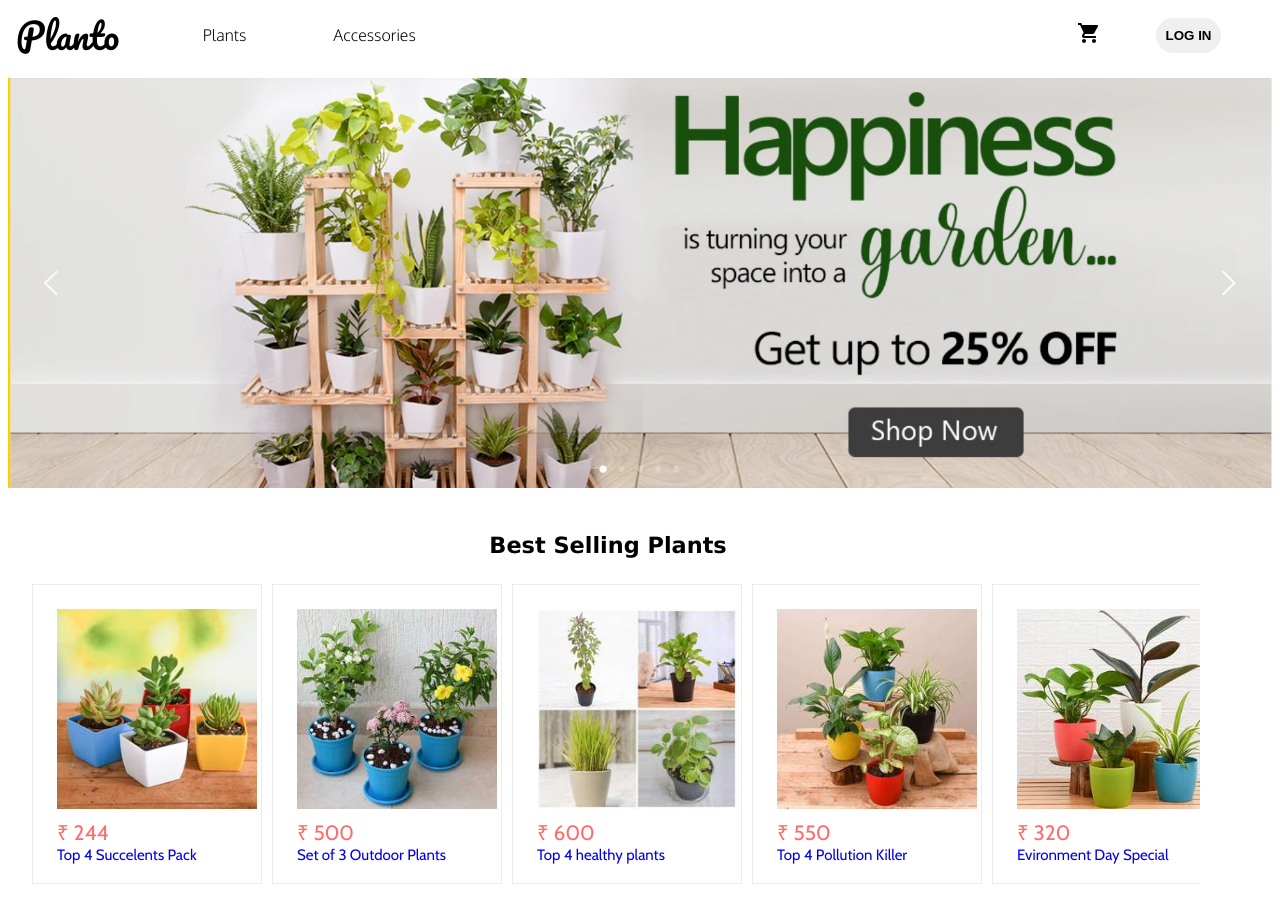
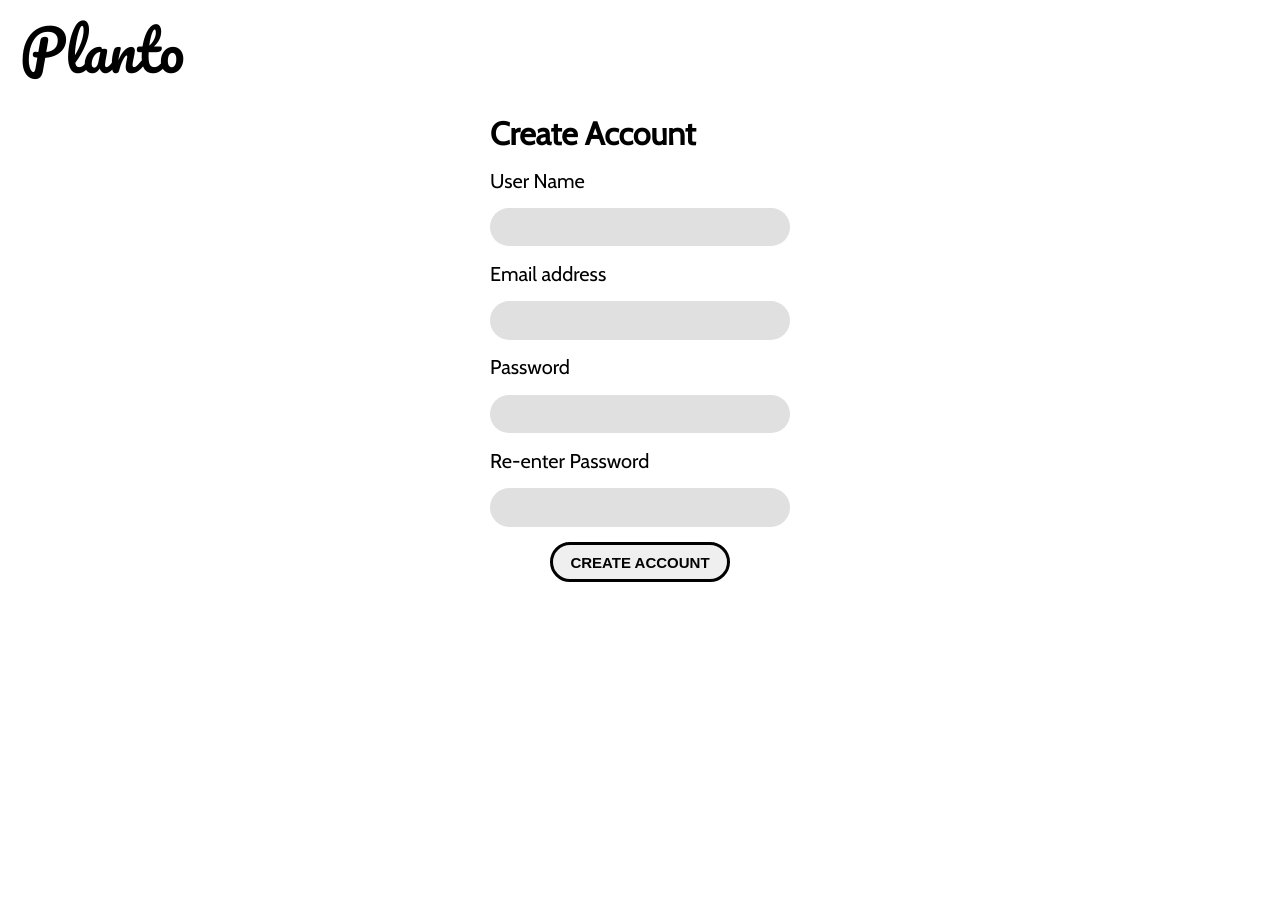
Before and after one commit to dssatpute/Planto, a React (Create React App) app: page /signup in a window 1280 px wide. Shown: the top 922 px of the page. After the commit the page ends 800 px from the top, so only its background shows below. Built offline with nearby package versions, Linux system fonts and the light colour scheme.

Commit message:
additional

```diff
--- a/src/App.js
+++ b/src/App.js
@@ -1,15 +1,25 @@
 import Landing from "./components/Landing";
-import { BrowserRouter, Switch, Route } from "react-router-dom";
+import { BrowserRouter as Router, Switch, Route } from "react-router-dom";
 import Signin from "./components/SignIn";
 import Createaccount from "./components/CreateAccount";
 
 function App() {
   return (
-    <div>
-      <Landing></Landing>
-      {/* <Signin/> */}
-    </div>
-
+    <Router>
+      <div>
+        <Switch>
+          <Route path="/" exact>
+            <Landing />
+          </Route>
+          <Route path="/login">
+            <Signin />
+          </Route>
+          <Route path="/signup">
+            <Createaccount />
+          </Route>
+        </Switch>
+      </div>
+    </Router>
   );
 }
 
--- a/src/components/CreateAccount.jsx
+++ b/src/components/CreateAccount.jsx
@@ -1,37 +1,93 @@
-import React from "react";
+import React,{useState} from "react";
+import axios from 'axios'
+import { useHistory } from "react-router";
 import styles from "./create_account.module.css";
 
+
 const Createaccount = () => {
+
+  let history=useHistory();
+
+  const [username, setUserName] = useState("");
+  const [email, setEmail] = useState("");
+  const [password, setPassword] = useState("");
+  const [retypedPassword, setRetypedPassword] = useState("");
+
+
+  const onRegisterHandler=async(e)=>
+  {
+    e.preventDefault();
+    if(password!=retypedPassword)
+    {
+      alert("Password and Retyped password do not match!")
+    }
+    else
+    {
+      const config={ header: {
+        "Content-Type": "application/json"
+      }}
+      const {data} = await axios.post("http://localhost:3001/auth/register",{username,email,password},config)
+      console.log(data);
+      history.push('/login')
+    }
+
+  }
 
   return (
     <div>
       <span className={styles.header_logo}>Planto</span>
-
       <div className={styles.create_account_form}>
-
-        <form className={styles.input_form}>
-        <h1>Create Account</h1>
+        <form className={styles.input_form} onSubmit={onRegisterHandler}>
+          <h1>Create Account</h1>
+          <label className={styles.input_label}>
+            <span>User Name</span>
+          </label>
+          <div>
+            <input
+              className={styles.input_elements}
+              type="text"
+              onChange={(e) => setUserName(e.target.value)}
+              value={username}
+            ></input>
+          </div>
           <label className={styles.input_label}>
             <span>Email address</span>
           </label>
           <div>
-            <input className={styles.input_elements} type="text"></input>
+            <input
+              className={styles.input_elements}
+              type="text"
+              onChange={(e) => setEmail(e.target.value)}
+              value={email}
+            ></input>
           </div>
           <label className={styles.input_label}>
             <span>Password</span>
           </label>
           <div>
-            <input className={styles.input_elements} type="password"></input>
+            <input
+              className={styles.input_elements}
+              type="password"
+              onChange={(e) => setPassword(e.target.value)}
+              value={password}
+            ></input>
           </div>
           <label className={styles.input_label}>
             <span>Re-enter Password</span>
           </label>
           <div>
-            <input className={styles.input_elements} type="password"></input>
+            <input
+              className={styles.input_elements}
+              type="password"
+              onChange={(e) => setRetypedPassword(e.target.value)}
+              value={retypedPassword}
+            ></input>
           </div>
           <div>
-            <a href="/signup" className={styles.create_account_button} type="submit">
-             CREATE ACCOUNT
+            <a >
+              <button className={styles.create_account_button} type="submit">
+                CREATE ACCOUNT
+              </button>
             </a>
           </div>
         </form>
--- /dev/null
+++ b/src/components/GardenDecorCare.jsx
@@ -0,0 +1,22 @@
+import React from 'react';
+
+const Gardendecorcare = () => {
+    return (
+        <div>
+           <div className="planters" >
+                <p>Add colors to your garden. Choose from different shapes,colors and materials</p>
+           </div>
+           <div className="tools">
+                <p>Get a tool for every gardening activity and make it a fun experience</p>
+           </div>
+           <div className="pebbles">
+                <p>Add visual and textural  features to your garden with wide variety and range of natural pebbles</p>
+           </div>
+           <div className="fertilizers">
+                <p>healty food is key for healthy plants.Choose from wide range of fertilzers and soil</p>
+           </div>
+        </div>
+    );
+}
+
+export default Gardendecorcare;
--- a/src/components/Header.jsx
+++ b/src/components/Header.jsx
@@ -55,9 +55,9 @@ const Header = () => {
           <ShoppingCartIcon />
         </div>
         <div className={styles.login_div}>
-          <button className={styles.login_button} type="submit">
+          <a href="/login"><button  className={styles.login_button} type="submit">
             LOG IN
-          </button>
+          </button></a>
         </div>
       </div>
     </div>
--- a/src/components/Landing.jsx
+++ b/src/components/Landing.jsx
@@ -1,16 +1,40 @@
-import React from 'react';
-import Header from './Header';
-import Imageslider from './ImageSlider';
-import Bestselling from './BestSelling';
+import React, { useEffect, useState } from "react";
+import axios from "axios";
+import Header from "./Header";
+import Imageslider from "./ImageSlider";
+import Bestselling from "./BestSelling";
+import Gardendecorcare from "./GardenDecorCare";
 
 const Landing = () => {
-    return (
-        <div>
-            <Header/>
-            <Imageslider/>
-            <Bestselling/>
-        </div>
-    );
-}
+  const [render, setRender] = useState(true);
+  useEffect(() => {
+    axios
+      .get("http://localhost:3001/api/verifyLogin", {
+        headers: {
+          "auth-token": localStorage.getItem("token"),
+        },
+      })
+      .then((response) => {
+          if(response.data.loggedIn)
+          {
+            //   setRender(true)
+              alert("logged in")
+          }
+          else{
+            //   setRender(false)
+              alert("not logged in")
+          }
+      });
+  }, []);
+
+  return (
+    <div>
+      <Header />
+      <Imageslider />
+      <Bestselling />
+      <Gardendecorcare/>
+    </div>
+  );
+};
 
 export default Landing;
--- a/src/components/SignIn.jsx
+++ b/src/components/SignIn.jsx
@@ -1,34 +1,80 @@
 import axios from "axios";
 import React, { useState } from "react";
 import styles from "./sign_in.module.css";
+import { useHistory } from "react-router";
 
 const Signin = () => {
+  let history=useHistory();
+  const [email, setEmail] = useState("");
+  const [password, setPassword] = useState("");
 
-  const [email,setEmail]=useState('')
-  const onSubmitHandler=(e)=>
-  {
+  const onSubmitHandler =async (e) => {
     e.preventDefault();
-    axios.post('http://localhost:3001/post',{email})
-  }
 
+    const config = {
+      header: {
+        "Content-Type": "application/json",
+      },
+    };
+
+     await axios.post("http://localhost:3001/auth/login",{email,password},config).then((response)=>
+     {
+       console.log(response);
+       if(response.data.status)
+       {
+         localStorage.setItem("token",response.data.token)
+       }
+       else
+       {
+         alert(response.data.message)
+       }
+     })
+
+     await axios.get("http://localhost:3001/api/verifyLogin",{
+       headers:{
+         "auth-token":localStorage.getItem("token")
+       }
+     }).then((response)=>
+     {
+        console.log(response);
+     })
+
+
+
+  };
 
   return (
     <div>
       <span className={styles.header_logo}>Planto</span>
       <div className={styles.sign_in}>
-        <form className={styles.input_form} onSubmit={(e)=>onSubmitHandler(e)}>
+        <form
+          className={styles.input_form}
+          onSubmit={(e) => onSubmitHandler(e)}
+        >
           <h1>Sign In</h1>
           <label className={styles.input_label}>
             <span>Email address</span>
           </label>
           <div>
-            <input className={styles.input_elements} type="text" onChange={e=>setEmail(e.target.value)}/>
+            <input
+              className={styles.input_elements}
+              type="text"
+              onChange={(e) => setEmail(e.target.value)}
+              value={email}
+            />
           </div>
           <label className={styles.input_label}>
             <span>Password</span>
           </label>
           <div>
-            <input className={styles.input_elements} type="password"></input>
+            <input
+              className={styles.input_elements}
+              type="password"
+              onChange={(e) => {
+                setPassword(e.target.value);
+              }}
+              value={password}
+            ></input>
           </div>
           <div className={styles.sign_in_div}>
             <button className={styles.sign_in_button} type="submit">
@@ -37,13 +83,13 @@ const Signin = () => {
           </div>
         </form>
         <div className={styles.create_account}>
-          <span >
-            OR
-          </span>
+          <span>OR</span>
           <div>
-            <button className={styles.create_account_button}>
-              CREATE ACCOUNT
-            </button>
+            <a href="/signup">
+              <button className={styles.create_account_button}>
+                CREATE ACCOUNT
+              </button>
+            </a>
           </div>
         </div>
       </div>
--- a/src/components/create_account.module.css
+++ b/src/components/create_account.module.css
@@ -15,7 +15,8 @@
 }
 .create_account_form {
 
-  margin-top: 30px;
+  /* margin-top: 30px; */
+  margin-bottom: 20px;
   margin-left: auto;
   margin-right: auto;
   font-family: "Cabin";
@@ -23,6 +24,7 @@
   color: whitesmoke;
   display: flex;
   flex-direction: column;
+  align-items: center;
   width: 400px;
 }
 .input_form {
@@ -59,7 +61,8 @@
   justify-content: space-around;
 }
 .create_account_button {
-  width: 300px;
+  margin-left: 60px;
+  width: 180px;
   height: 40px;
   border-radius: 20px;
   border: 3px solid black;
```
